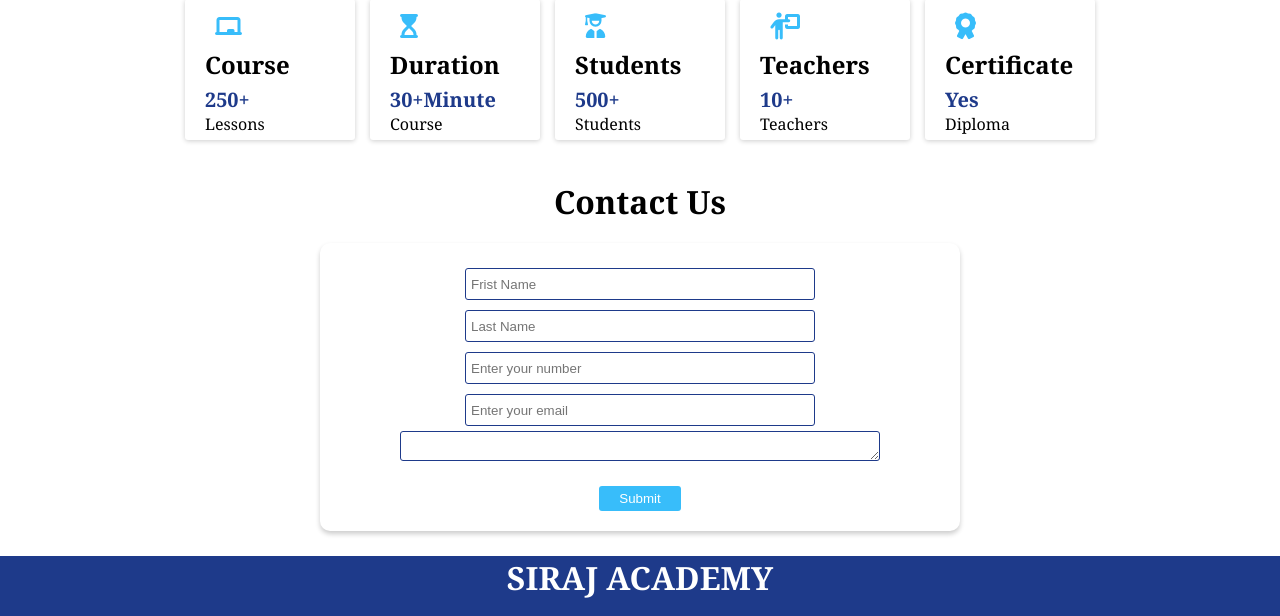
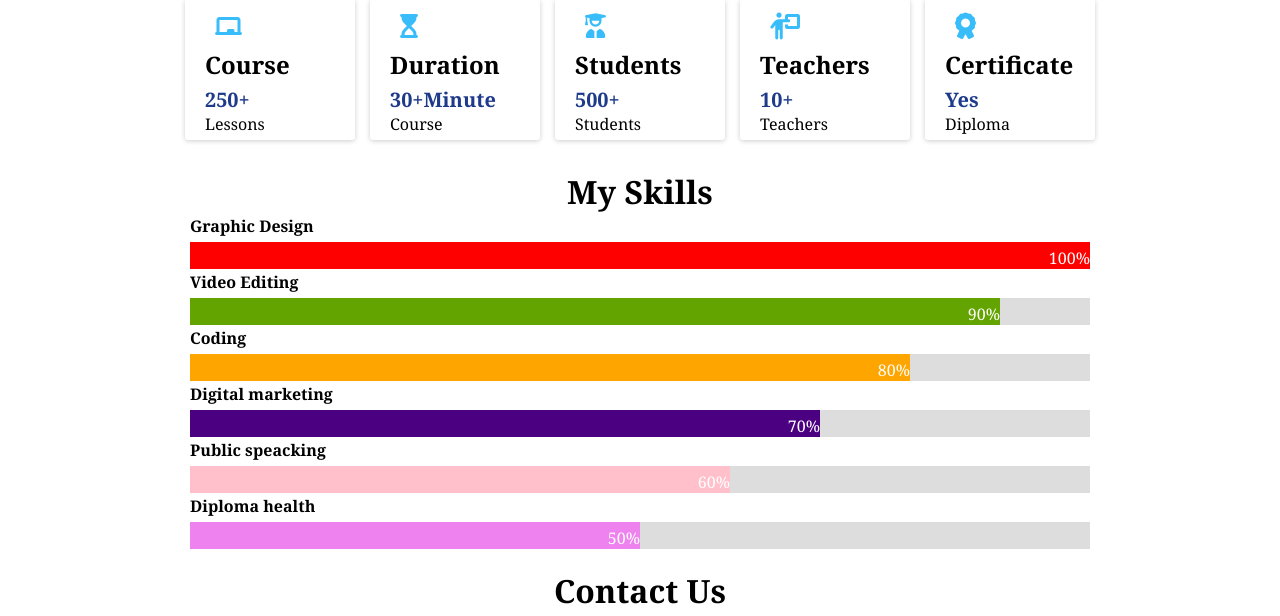
Before and after one commit to Eng-Arfaaz/Online-Education, a plain HTML site: page index.html in a window 1280 px wide. Shown: the part 1620-2236 px from the top of the page. Drawn offline with Linux system fonts and the light colour scheme.

Commit message:
modified html and css new update login sytem

```diff
--- a/index.html
+++ b/index.html
@@ -19,7 +19,7 @@
           <li>About</li>
         </ul>
         <div class="btn">
-          <button class="btn-1">Login</button>
+         <a href="./Login.html"> <button class="btn-1">Login</button></a>
           <button class="btn-1">Logout</button>
         </div>
           <i class="bar fa-solid fa-bars"></i>
@@ -178,6 +178,35 @@
       </div>
     </div>
     <!-- hero-section-5  -->
+     <!-- skills -->
+      <div class="hero-skills">
+        <h1 style="text-align: center; margin-top: 10px; text-transform: capitalize;">My skills</h1>
+        <p style="margin-bottom: 5px;margin-top: 2px; font-weight: bold;">Graphic Design</p>
+      <div class="skillses">
+        <div class="skills design">100%</div>
+      </div>
+      <p style="margin-bottom: 5px; margin-top: 2px; font-weight: bold;">Video Editing</p>
+      <div class="skillses">
+         <div class="skills editing">90%</div>
+      </div>
+      <p style="margin-bottom: 5px; margin-top: 2px; font-weight: bold;">Coding</p>
+      <div class="skillses">
+         <div class="skills coding">80%</div>
+      </div>
+      <p style="margin-bottom: 5px; margin-top: 2px; font-weight: bold;">Digital marketing</p>
+      <div class="skillses">
+         <div class="skills Digital">70%</div>
+      </div>
+      <p style="margin-bottom: 5px; margin-top: 2px; font-weight: bold;">Public speacking</p>
+      <div class="skillses">
+         <div class="skills public">60%</div>
+      </div>
+      <p style="margin-bottom: 5px; margin-top: 2px; font-weight: bold;"> Diploma health</p>
+      <div class="skillses">
+         <div class="skills diploma">50%</div>
+      </div>
+      </div>
+    <!-- hero-section-5  -->
      <h1 style="text-align: center; margin-top: 20px; text-transform: capitalize;">contact us</h1>
     <div class="hero-contact">
       <form class="form-bg">
--- a/style.css
+++ b/style.css
@@ -221,6 +221,45 @@
   color: var(--primary-color);
   padding: 10px;
 }
+/* hero-section-5 */
+.hero-skills{
+  max-width: 900px;
+  place-self: center;
+  width: 100%;
+}
+.skillses{
+  width: 100%;
+  background-color: #ddd;
+}
+.skills{
+  text-align: right;
+  padding-top: 5px;
+  color: white;
+}
+.design{
+  background: red;
+}
+.editing{
+  background: #63a401;
+  width: 90%;
+}
+.coding{
+  background: orange;
+  width: 80%;
+}
+.Digital{
+  background: indigo;
+  width: 70%;
+}
+.public{
+  background: pink;
+  width: 60%;
+}
+.diploma{
+  background: violet;
+  width: 50%;
+}
+
 .hero-contact {
   display: flex;
   justify-content: space-evenly;
@@ -362,6 +401,9 @@
   input {
     width: 300px;
   }
+   .hero-skills{
+      padding: 10px;
+    }
 }
 /* mobile tablet  */
 @media (min-width:768px) and (max-width:1024px) {
@@ -428,7 +470,10 @@
     }
     .hero-info .box-2{
         width: 150px;
-        height: 100px;
+        height: 120px;
+    }
+     .hero-skills{
+      padding: 10px;
     }
 
 
```
